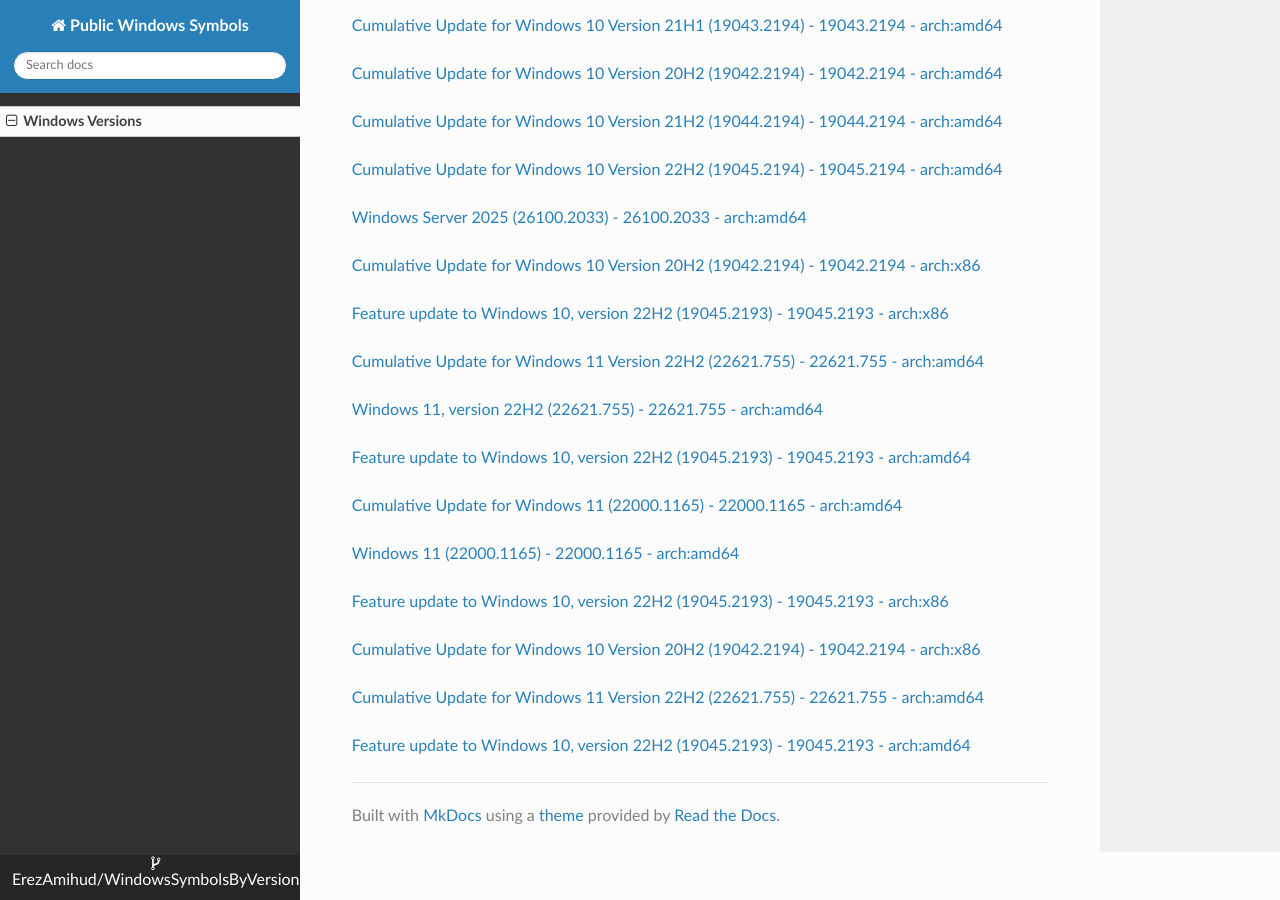
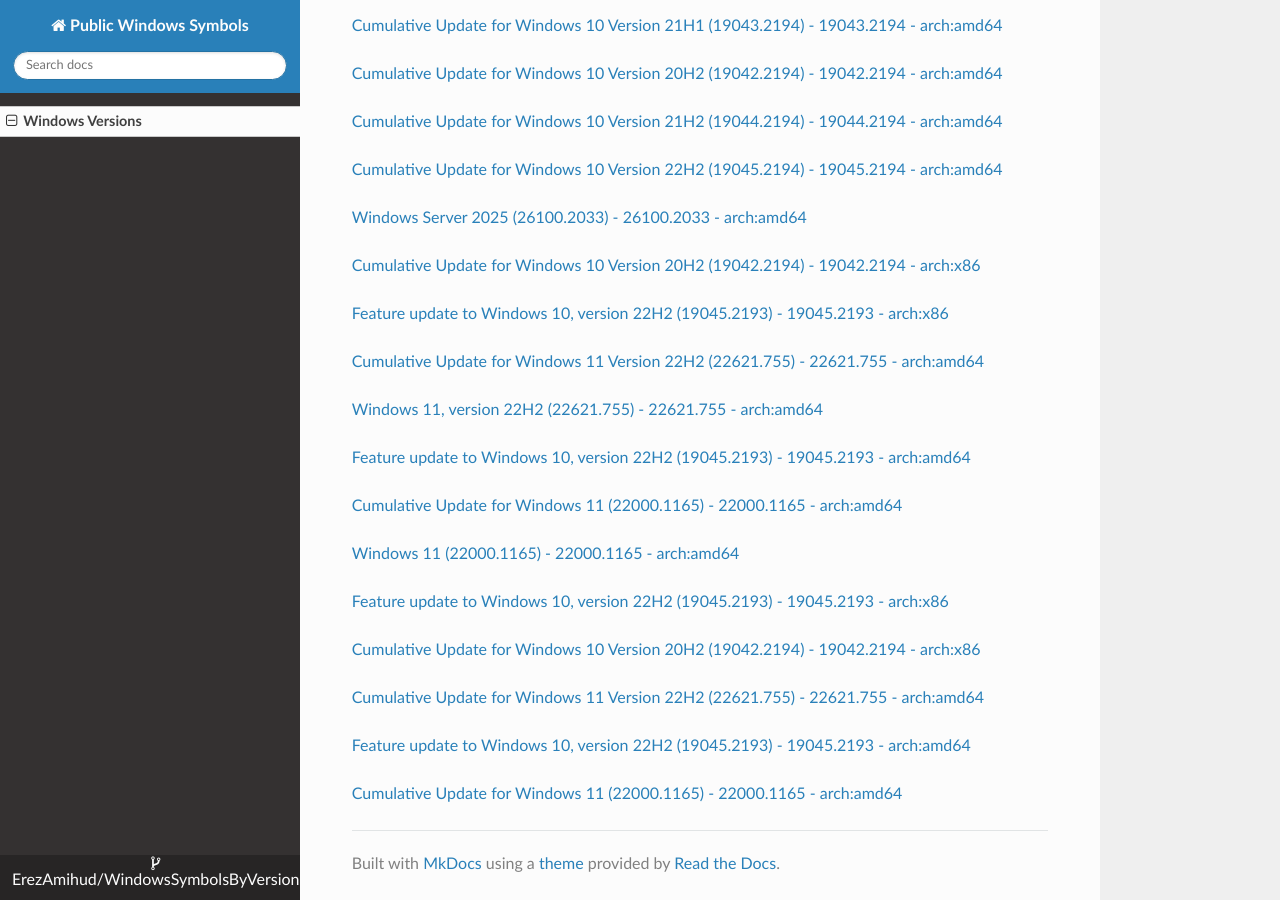
Before and after one commit to ErezAmihud/WindowsSymbolsByVersion, an MkDocs documentation site: the page built from docs/index.md, in a window 1280 px wide and 900 px high, scrolled down 47333 px. Built offline with MkDocs 1.6.1, drawn with Linux system fonts in a browser that asks for light colours; nearby versions of some CDN libraries.

Commit message:
Automated commit, add manifest for f491fb11-c82a-494b-b3e1-ccf268cf87bc

```diff
--- a/docs/index.md
+++ b/docs/index.md
@@ -2785,3 +2785,6 @@
 
 
 [Feature update to Windows 10, version 22H2 (19045.2193) - 19045.2193 - arch:amd64](https://github.com/ErezAmihud/WindowsSymbolsByVersion/blob/main/manifests/bfbeb0e2-1f9f-44ca-9337-eeb16c6862fd.manifest)
+
+
+[Cumulative Update for Windows 11 (22000.1165) - 22000.1165 - arch:amd64](https://github.com/ErezAmihud/WindowsSymbolsByVersion/blob/main/manifests/f491fb11-c82a-494b-b3e1-ccf268cf87bc.manifest)
```
Also changed, not shown: process_builds.json (+1 -1 lines).
